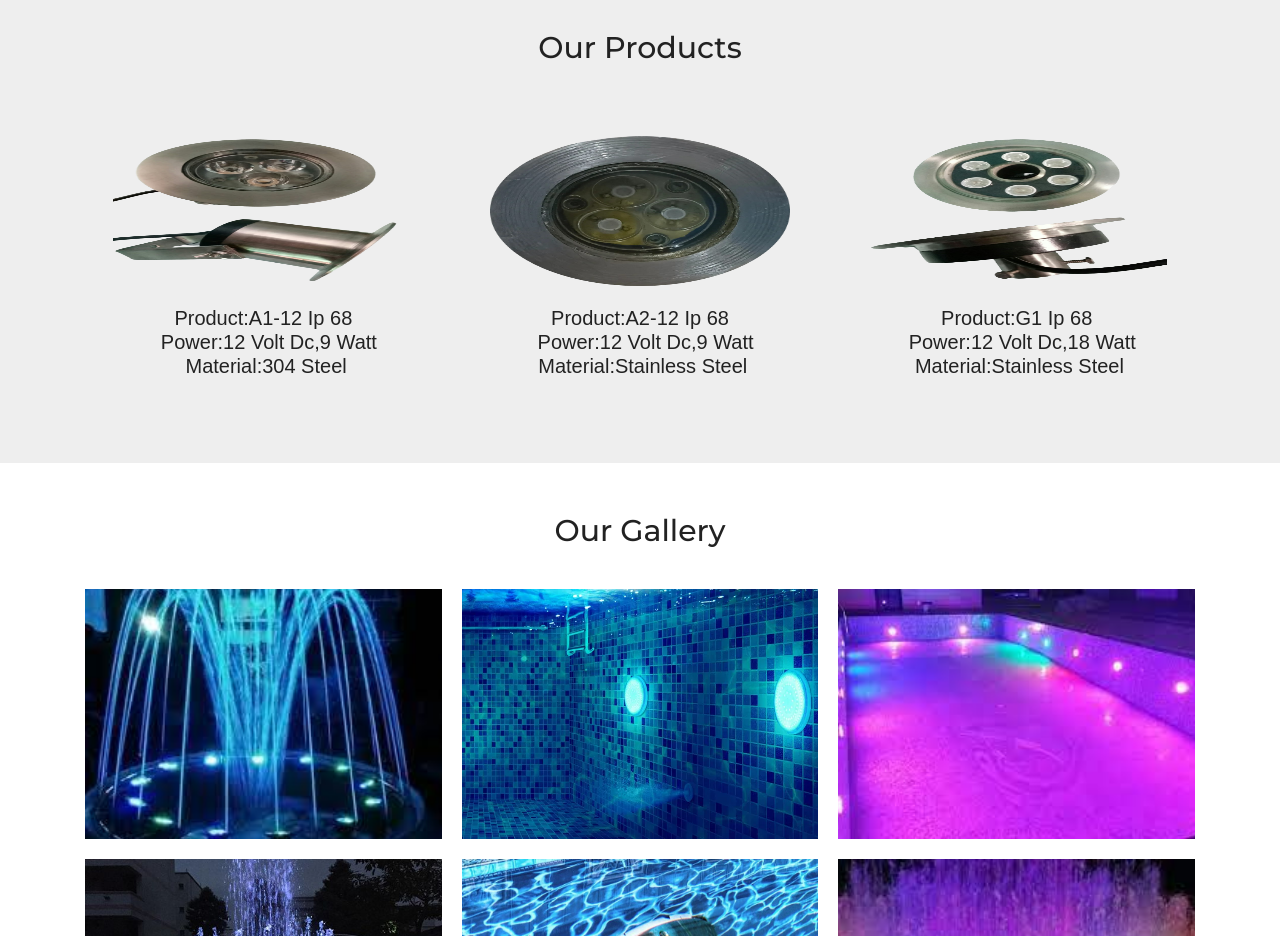
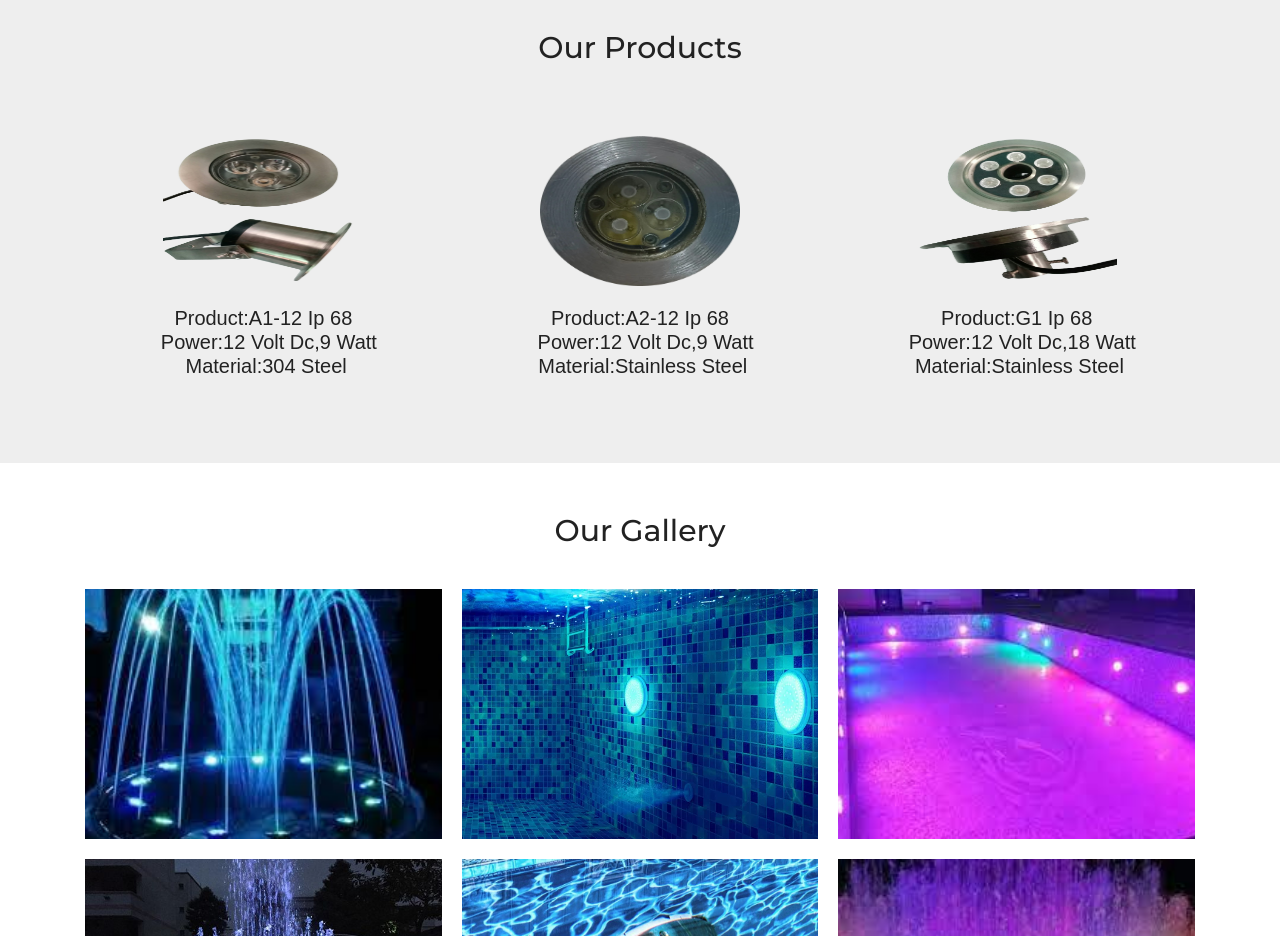
Before and after one commit to p1yushsharma/glow-light, a plain HTML site: page index.html in a window 1280 px wide. Shown: the part 1560-2496 px from the top of the page. Drawn offline with nearby package versions, Linux system fonts and the light colour scheme.

Commit message:
Update index.html

```diff
--- a/index.html
+++ b/index.html
@@ -116,7 +116,7 @@
    <div class="container box-container">
 
       <div class="box">
-         <img src="gl images/image2.png" alt="Network Error" width="300px" height="300px">
+         <img src="gl images/image2.png" alt="Network Error" width="200px" height="200px">
        <div >  <h3 id="pl">
               Product:A1-12 ip 68<br>
            &nbsp; Power:12 volt dc,9 watt<br>
@@ -124,14 +124,14 @@
       </div>
 
       <div class="box">
-         <img src="gl images/image1.png" alt="Network Error" width="300px" height="300px">
+         <img src="gl images/image1.png" alt="Network Error" width="200px" height="200px">
          <h3  id="pl">     Product:A2-12 ip 68<br>
             &nbsp; Power:12 volt dc,9 watt<br>
              &nbsp;Material:stainless steel</h3>
       </div>
 
       <div class="box">
-         <img src="gl images/image3.png" alt="Network Error" width="300px" height="300px">
+         <img src="gl images/image3.png" alt="Network Error" width="200px" height="200px">
          <h3 id="pl">Product:G1 ip 68<br>
             &nbsp; Power:12 volt dc,18 watt<br>
              &nbsp;Material:stainless steel</h3>
```
